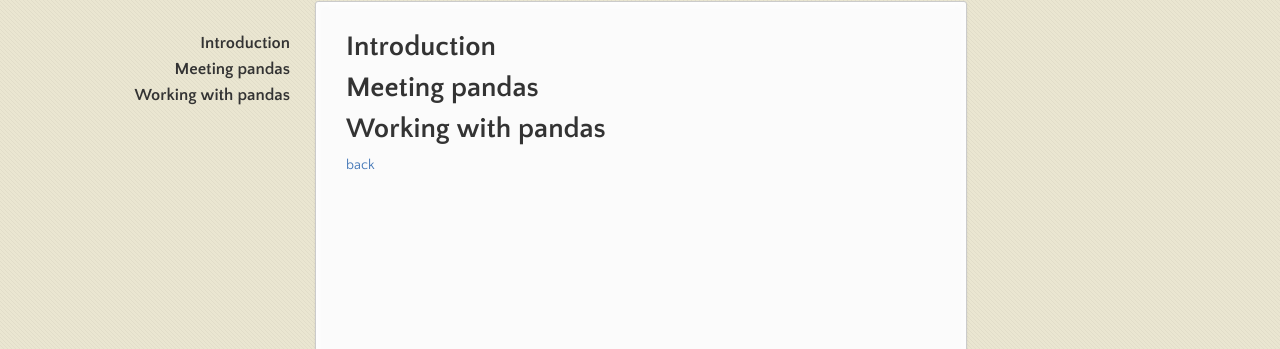
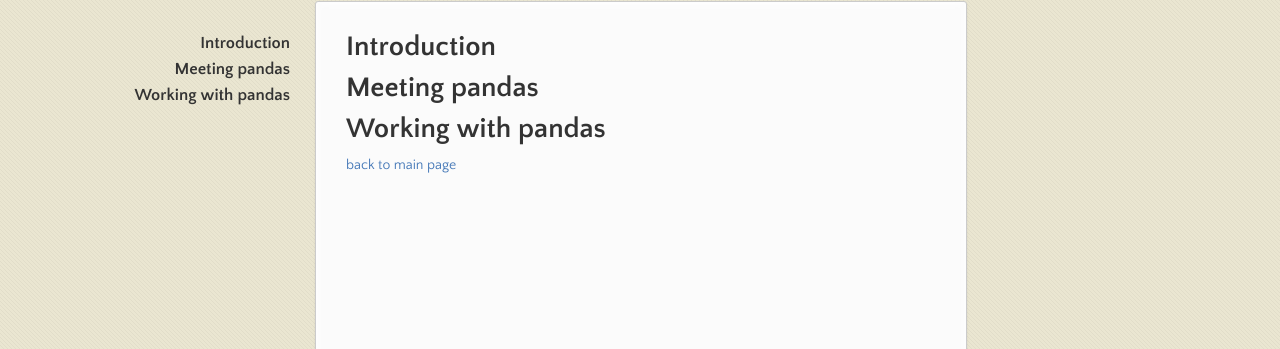
Before and after one commit to soukupmarek-edin/soukupmarek-edin.github.io, a Jekyll site: the page built from data_analysis/data_analysis_main.md, in a window 1280 px wide. Shown: the part 189-538 px from the top of the page. Built offline with Jekyll 4.4.1, drawn with Linux system fonts in a browser that asks for light colours; our own code applies the rules of GitHub Pages for plain Markdown files.

Commit message:
Update data_analysis_main.md

```diff
--- a/data_analysis/data_analysis_main.md
+++ b/data_analysis/data_analysis_main.md
@@ -8,4 +8,4 @@ layout: data_analysis_index
 
 # Working with pandas
 
-[back](./)
+[back to main page](https://soukupmarek-edin.github.io/)
```
